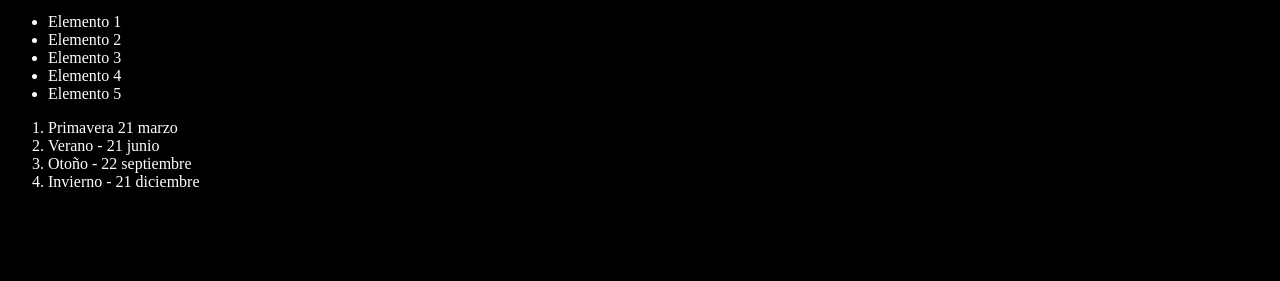
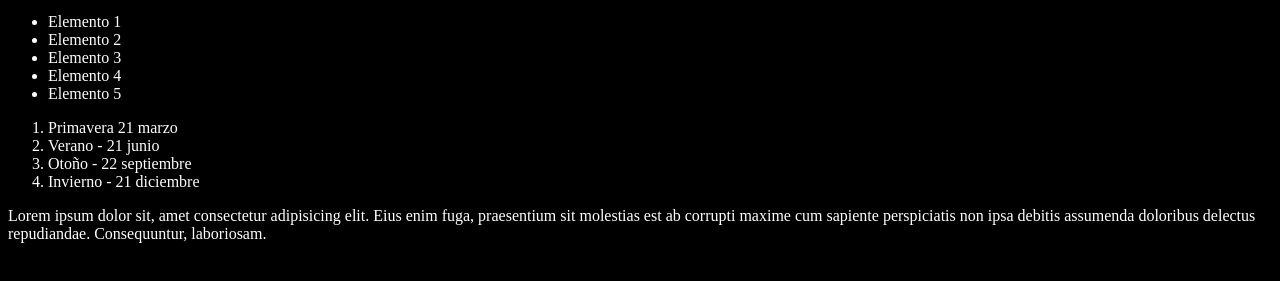
Before and after one commit to richscc/youtube-git, a plain HTML site: page index.html in a window 1280 px wide. Shown: the part 101-382 px from the top of the page. Drawn offline with Linux system fonts and the light colour scheme; a script that the page names is missing.

Commit message:
agregando dos  parrafo

```diff
--- a/index.html
+++ b/index.html
@@ -24,5 +24,8 @@
     <li>Otoño - 22 septiembre</li>
     <li>Invierno - 21 diciembre</li>
    </ol>
+   <p>
+    Lorem ipsum dolor sit, amet consectetur adipisicing elit. Eius enim fuga, praesentium sit molestias est ab corrupti maxime cum sapiente perspiciatis non ipsa debitis assumenda doloribus delectus repudiandae. Consequuntur, laboriosam.
+   </p>
 </body>
 </html>
```
